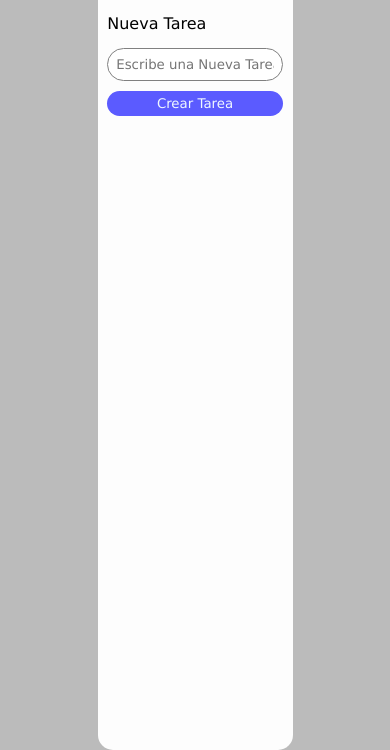
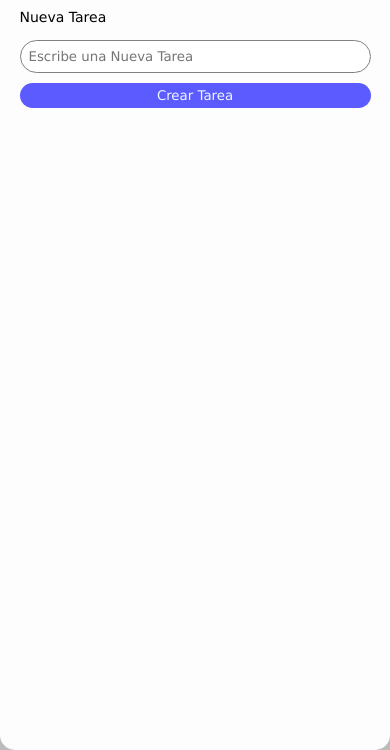
Before and after one commit to jhonatanm255/ToDo-List-IA, a plain HTML site: page index.html in a window 390 px wide. Shown: the part 114-864 px from the top of the page. Drawn offline with nearby package versions, Linux system fonts and the light colour scheme.

Commit message:
media query para adaptarlo a mobile

```diff
--- a/style.css
+++ b/style.css
@@ -101,3 +101,14 @@ p{
 #delete{
     color: rgb(191, 0, 0);
 }
+
+/* MEDIA QUERY */
+
+@media (max-width: 600px) {
+    .contenedor{
+        width: 100%;
+    }
+    body {
+      font-size: 14px;
+    }
+  }
```
